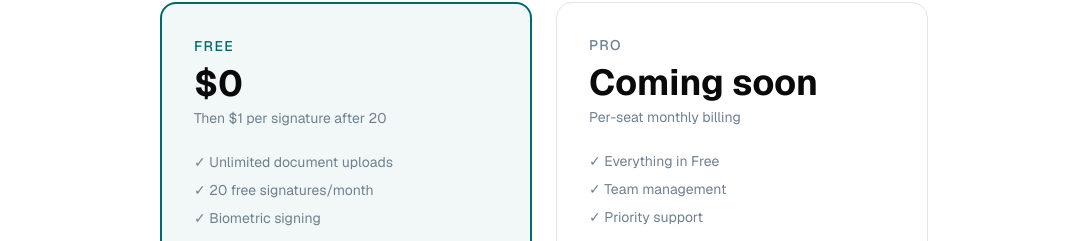
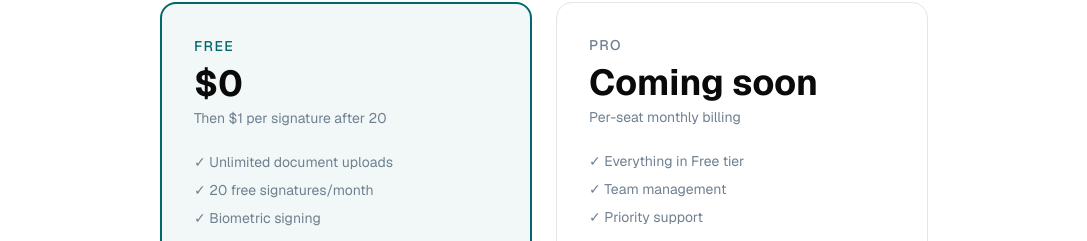
Before and after one commit to IsNielsen/Vouch, a Next.js app: page / in a window 1280 px wide. Shown: the part 2174-2415 px from the top of the page, without its empty margins (96-1183 px from the left). Built offline with nearby package versions, Linux system fonts and the light colour scheme; no server answers; the database is empty.

Commit message:
clarified that the pro tier includes all the free tier

```diff
--- a/components/sections/pricing.tsx
+++ b/components/sections/pricing.tsx
@@ -38,7 +38,7 @@ export function Pricing() {
               </p>
             </div>
             <ul className="flex flex-col gap-2 text-sm text-muted-foreground">
-              <li>✓ Everything in Free</li>
+              <li>✓ Everything in Free tier</li>
               <li>✓ Team management</li>
               <li>✓ Priority support</li>
             </ul>
```
